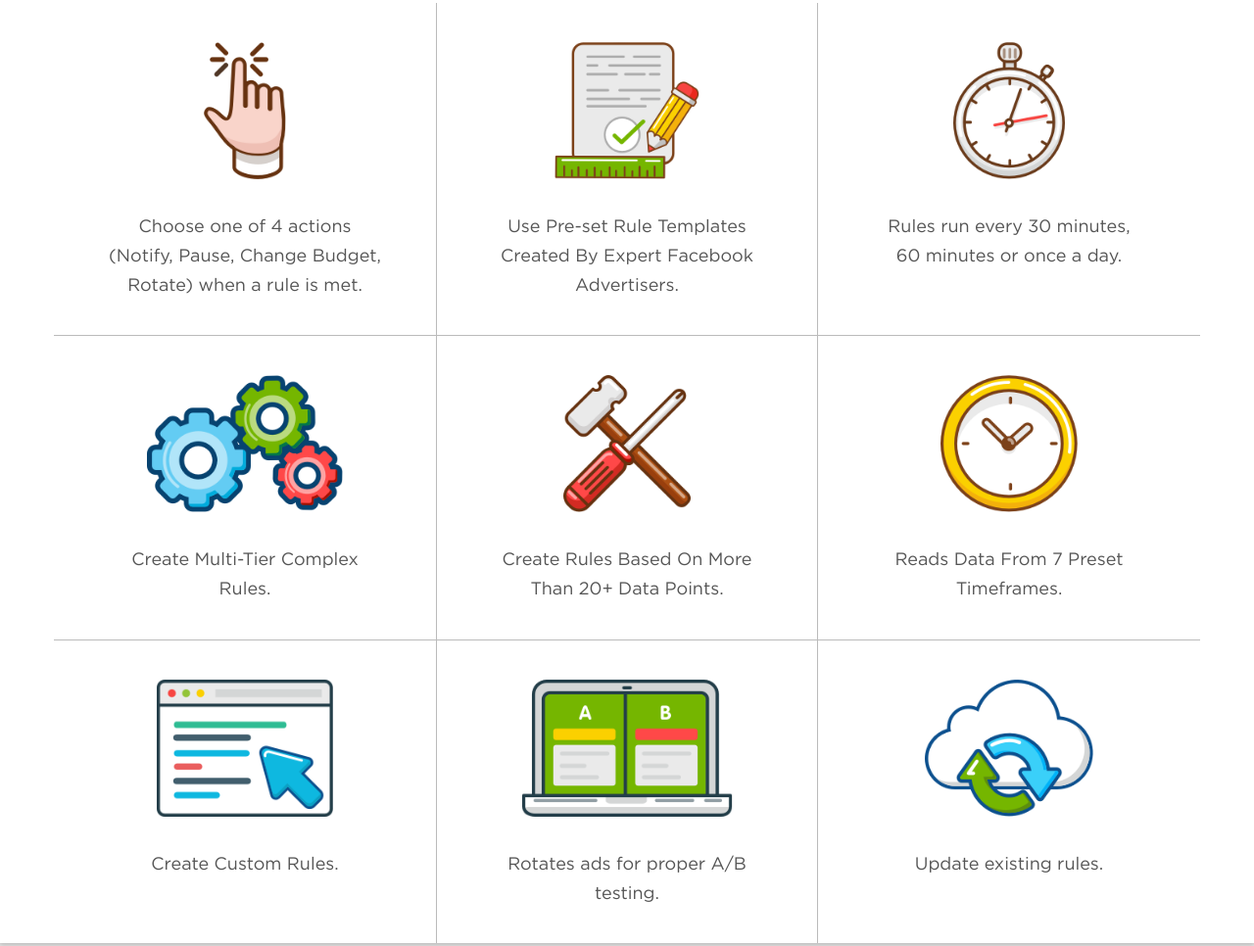
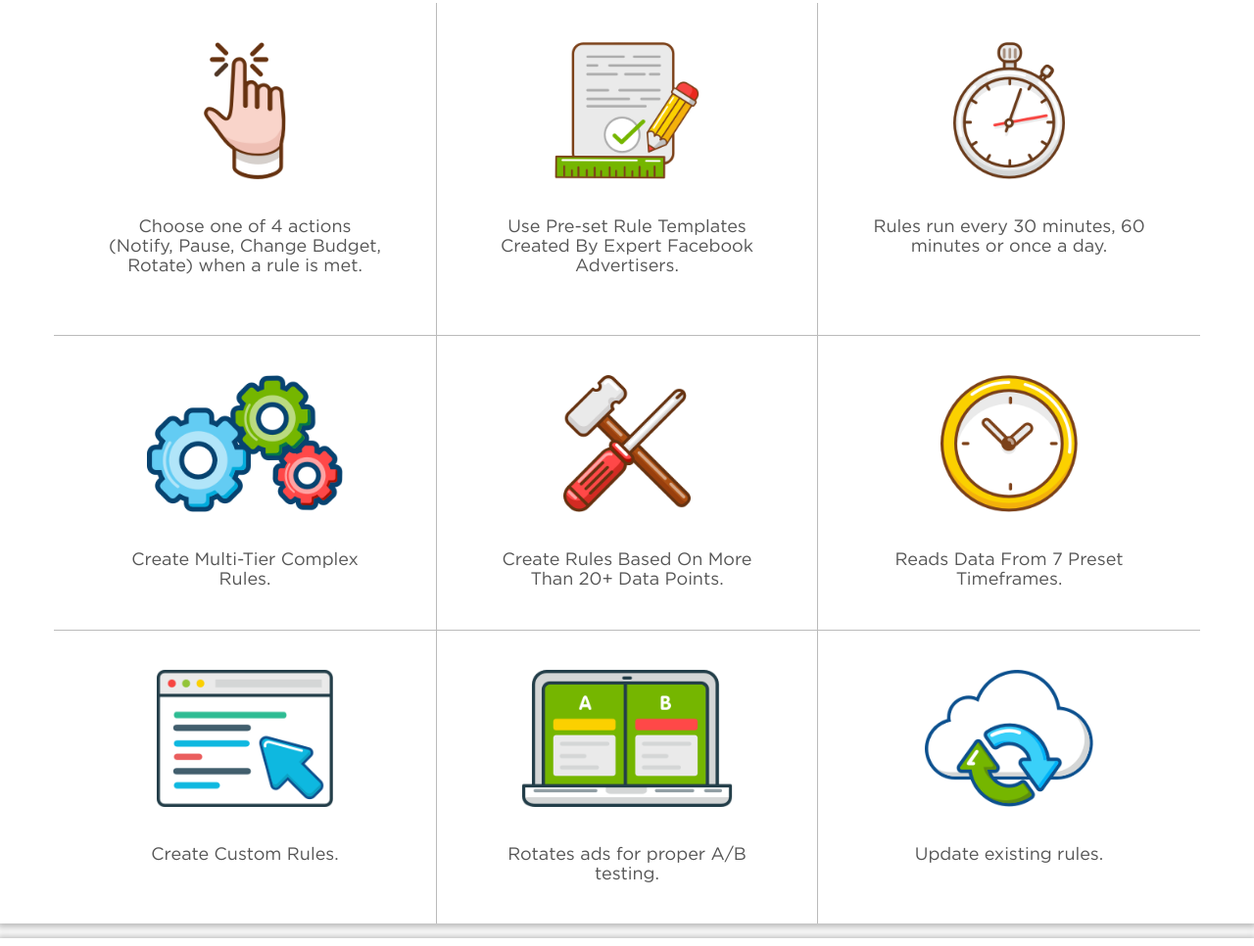
Before and after one commit to 10Volo/samy-lending-page, a website: page LP/optimizing.html in a window 1280 px wide. Shown: the part 1676-2642 px from the top of the page at 98% size. Drawn offline with Linux system fonts and the light colour scheme.

Commit message:
Jhony can you hear me?

```diff
--- a/LP/optimizing.html
+++ b/LP/optimizing.html
@@ -57,7 +57,7 @@
                 <h3>So for example, you can tell it to look for ads that have more than $1.00 cost per click and have spent at least $50. This feature alone can help you sleep easier at night knowing that your ads will be kept in line to what you want them to be.</h3>
                 <!--<div class="free-space"></div>-->
                 <div class="video-poster" data-toggle="modal" data-target="#myModal">
-                    <img src="img/abtesting/vidimage.png" class="img-responsive">
+                    <img src="img/optimize/vidimage.png" class="img-responsive">
                 </div>
                 <!--<div class="free-space"></div>-->
                 <div class="content-btn color-bg-violet">
@@ -111,9 +111,7 @@
                 <div class="optimize-wrapper">
                     <img src="img/optimize/content2-img7.png" class="img-responsive">
 
-                    <h4 class="text-center">Choose one of 4 actions</h4>
-                    <h4 class="text-center">(Notify, Pause, Change Budget,</h4>
-                    <h4 class="text-center">Rotate) when a rule is met.</h4>
+                    <h4 class="text-center">Choose one of 4 actions (Notify, Pause, Change Budget, Rotate) when a rule is met.</h4>
                 </div>
 
             </div>
@@ -122,9 +120,9 @@
                 <div class="optimize-wrapper">
                     <img src="img/optimize/content2-img2.png" class="img-responsive">
 
-                    <h4 class="text-center">Use Pre-set Rule Templates</h4>
-                    <h4 class="text-center">Created By Expert Facebook</h4>
-                    <h4 class="text-center">Advertisers.</h4>
+                    <h4 class="text-center">Use Pre-set Rule Templates Created By Expert Facebook Advertisers.</h4>
+                    <br>
+
                 </div>
 
             </div>
@@ -133,8 +131,7 @@
                 <div class="optimize-wrapper">
                     <img src="img/optimize/content2-img3.png" class="img-responsive">
 
-                    <h4 class="text-center">Rules run every 30 minutes,</h4>
-                    <h4 class="text-center">60 minutes or once a day.</h4>
+                    <h4 class="text-center">Rules run every 30 minutes, 60 minutes or once a day.</h4>
                 </div>
 
             </div>
@@ -145,8 +142,8 @@
                <div class="optimize-wrapper">
                    <img src="img/optimize/content2-img4.png" class="img-responsive width-200">
 
-                   <h4 class="text-center">Create Multi-Tier Complex</h4>
-                   <h4 class="text-center">Rules.</h4>
+                   <h4 class="text-center">Create Multi-Tier Complex Rules.</h4>
+
                </div>
 
             </div>
@@ -155,8 +152,7 @@
                 <div class="optimize-wrapper">
                     <img src="img/optimize/content2-img5.png" class="img-responsive">
 
-                    <h4 class="text-center">Create Rules Based On More</h4>
-                    <h4 class="text-center">Than 20+ Data Points.</h4>
+                    <h4 class="text-center">Create Rules Based On More Than 20+ Data Points.</h4>
                 </div>
 
             </div>
@@ -165,8 +161,8 @@
                 <div class="optimize-wrapper">
                     <img src="img/optimize/content2-img6.png" class="img-responsive">
 
-                    <h4 class="text-center">Reads Data From 7 Preset</h4>
-                    <h4 class="text-center">Timeframes.</h4>
+                    <h4 class="text-center">Reads Data From 7 Preset Timeframes.</h4>
+
                 </div>
 
             </div>
@@ -187,8 +183,8 @@
                 <div class="optimize-wrapper">
                     <img src="img/optimize/content2-img8.png" class="img-responsive">
 
-                    <h4 class="text-center">Rotates ads for proper A/B</h4>
-                    <h4 class="text-center">testing.</h4>
+                    <h4 class="text-center">Rotates ads for proper A/B testing.</h4>
+
                 </div>
 
             </div>
@@ -230,7 +226,7 @@
                     </li>
                     <li>
                         <h3>
-                            DOptimizes multiple ads, adsets and campaigns automatically for you.
+                            Optimizes multiple ads, adsets and campaigns automatically for you.
                         </h3>
                     </li>
                     <li>
--- a/LP/scss/optimizing-style.scss
+++ b/LP/scss/optimizing-style.scss
@@ -1,6 +1,10 @@
 //header
 .navbar-inverse .navbar-brand img {
   width: 250px;
+  @media (max-width: 768px) {
+    width: 200px;
+    margin-left: 10px;
+  }
 }
 
 .navbar {
--- a/LP/scss/pricing-style.scss
+++ b/LP/scss/pricing-style.scss
@@ -215,8 +215,12 @@
   a {
     h4 {
       b {
-        font-size: 16px !important;
+        font-size: 20px !important;
         line-height: 26px;
+        @media (max-width: 768px) {
+          font-size: 16px !important;
+          line-height: 26px;
+        }
       }
     }
   }
--- a/LP/scss/testing-style.scss
+++ b/LP/scss/testing-style.scss
@@ -231,10 +231,14 @@ nav {
     margin-bottom: 20px;
     @media (max-width: 767px) {
       margin-bottom: 0;
+      font-size: 26px !important;
+      line-height: 36px;
     }
     span {
       img {
-
+        @media (max-width: 767px) {
+          width: 50px;
+        }
       }
     }
   }
```
Also changed, not shown: LP/pricing.html (+1 -0 lines), LP/css/optimizing-style.css, LP/css/pricing-style.css, LP/css/testing-style.css.
